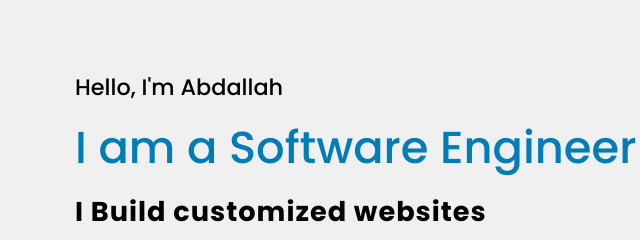
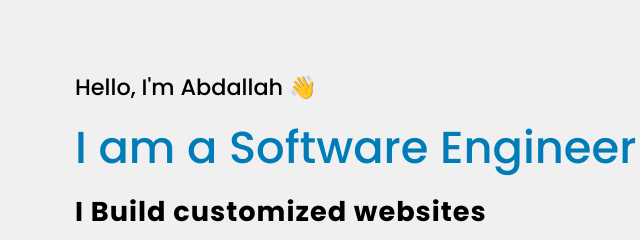
Before and after one commit to abdallahtahboub/portfoli, a plain HTML site: page index.html in a window 1280 px wide. Shown: the part 200-440 px from the top of the page, 125-765 px from the left. Drawn offline with Linux system fonts and the light colour scheme.

Commit message:
adding emoji

```diff
--- a/index.html
+++ b/index.html
@@ -72,8 +72,8 @@
 
 
 
-            <h2>Hello, I'm Abdallah <br><span>I am a Software Engineer</span> </h2>
-            <h3>I Build customized websites</h3>
+            <h2>Hello, I'm Abdallah 👋 <br><span>I am a Software Engineer </span> </h2>
+            <h3>I Build customized websites </h3>
             <div>
                 <a href="#" class="main-btn"> View my work</a>
 
```
